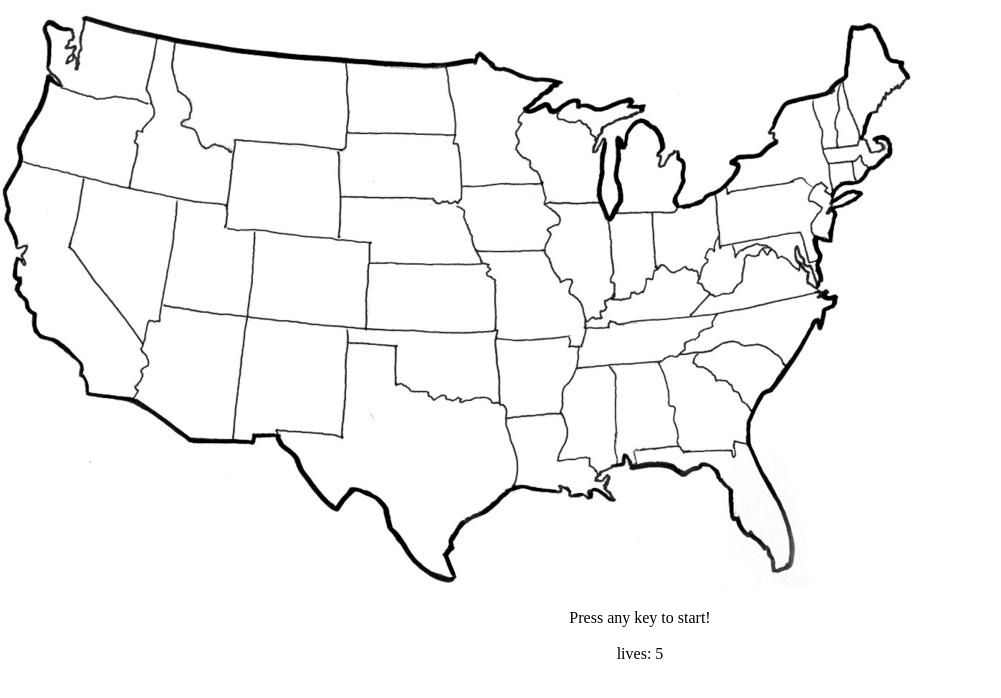
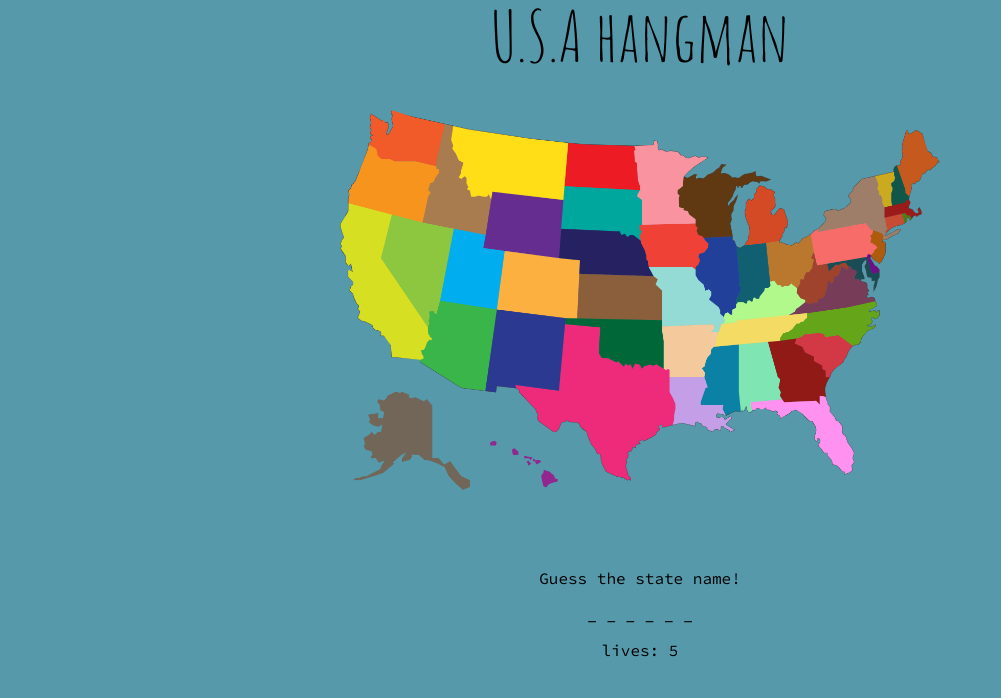
Before and after one commit to toatsted/hangman-game, a plain HTML site: page index.html in a window 1280 px wide. Shown: the whole page, without its empty margins (0-1001 px from the left). Drawn offline with nearby package versions, Linux system fonts and the light colour scheme.

Commit message:
better map, colors and stuff, with nice fonts

```diff
--- a/assets/css/style.css
+++ b/assets/css/style.css
@@ -1,8 +1,24 @@
 p {
 	text-align: center;
 	margin: 20px 0;
+
+	font-family: "Source Code Pro", sans-serif;
 }
 
 img {
-	margin: 0 auto;
+	display: block;
+	margin: 40px auto;
+	width: 600px;
+	margin-bottom: 80px;
+
 }
+
+h1 {
+	font-family: "Amatic SC", cursive;
+	font-size: 70px;
+	text-align: center;
+}
+
+body {
+	background-color: #59A;
+}
--- a/assets/javascript/game.js
+++ b/assets/javascript/game.js
@@ -1,3 +1,4 @@
+$(document).ready(function(){
 	var states = [
 		"Alabama", "Alaska", "Arizona", "Arkansas", "California",
 		"Colorado", "Connecticut", "Delaware", "Florida", "Georgia",
@@ -11,13 +12,20 @@ var states = [
 		"Virgina", "Washington", "West Virgina", "Wisconsin", "Wyoming"
 	];
 
-// var word = "New Hampshire".toLowerCase().split("");
-var word = states[Math.floor(Math.random()*50)].toLowerCase().split("");
+	var lives;
+	var word;
+	var workingWord;
+	var graveyard;
+	var spaceIndex;
 
-var workingWord = [];
-var graveyard = [];
-var spaceIndex;
-var lives = 5;
+	reset();
+
+	function reset(){
+		lives = 5;
+		word = states[Math.floor(Math.random()*50)].toLowerCase().split("");
+		workingWord = [];
+		graveyard = [];
+		spaceIndex = null;
 
 		word.forEach(function(value, index){
 			console.log(value);
@@ -27,7 +35,29 @@ word.forEach(function(value, index){
 			workingWord.push("_");
 		});
 
+		var gameHTML = "";
+		workingWord.forEach(function(value, index){
+			if(index === spaceIndex){
+				gameHTML += "- ";
+			}else{
+				gameHTML += value + " ";
+			}
+		});
+
+		document.querySelector("#game").innerHTML = gameHTML;
+		document.querySelector("#grave").innerHTML = "";
+		document.querySelector("#lives").innerHTML = "lives: " + lives;
+	}
+
+
+
+
+
 	document.addEventListener("keyup", function(event){
+		if(lives < 1){
+			reset();
+		}else{
+
 			var letter = event.key.toLowerCase();
 
 			var inWord = false;
@@ -69,4 +99,6 @@ document.addEventListener("keyup", function(event){
 			document.querySelector("#game").innerHTML = gameHTML;
 			document.querySelector("#grave").innerHTML = graveHTML;
 			document.querySelector("#lives").innerHTML = "lives: " + lives;
+		}
 	});
+});
--- a/index.html
+++ b/index.html
@@ -7,15 +7,21 @@
 	<link rel="stylesheet" href="./assets/css/reset.css" type="text/css">
 	<link rel="stylesheet" href="./assets/css/style.css" type="text/css">
 
+	<link href="https://fonts.googleapis.com/css?family=Amatic+SC|Source+Code+Pro" rel="stylesheet">
+
+	<script src="../../inclass/week4/jQuery.js"></script>
 	<script src="./assets/javascript/game.js"></script>
 
 	<!-- <script src="./assets/javascript/oopGame.js"></script> --><!-- Object oriented attempt file -->
 </head>
 <body>
+	<h1>U.S.A hangman</h1>
 
-	<img src="./assets/images/usa-map.jpg" alt="usa map">
+	<img src="./assets/images/usa-map.png" alt="usa map">
 
 	<div class="gameContainer">
+		<p>Guess the state name!</p>
+
 		<p id="game">Press any key to start!</p>
 
 		<p id="grave"></p>
```
Also changed, not shown: assets/images/usa-map.jpg (deleted), assets/images/usa-map.png (added). Lines whose indentation alone changed are shown as unchanged.
